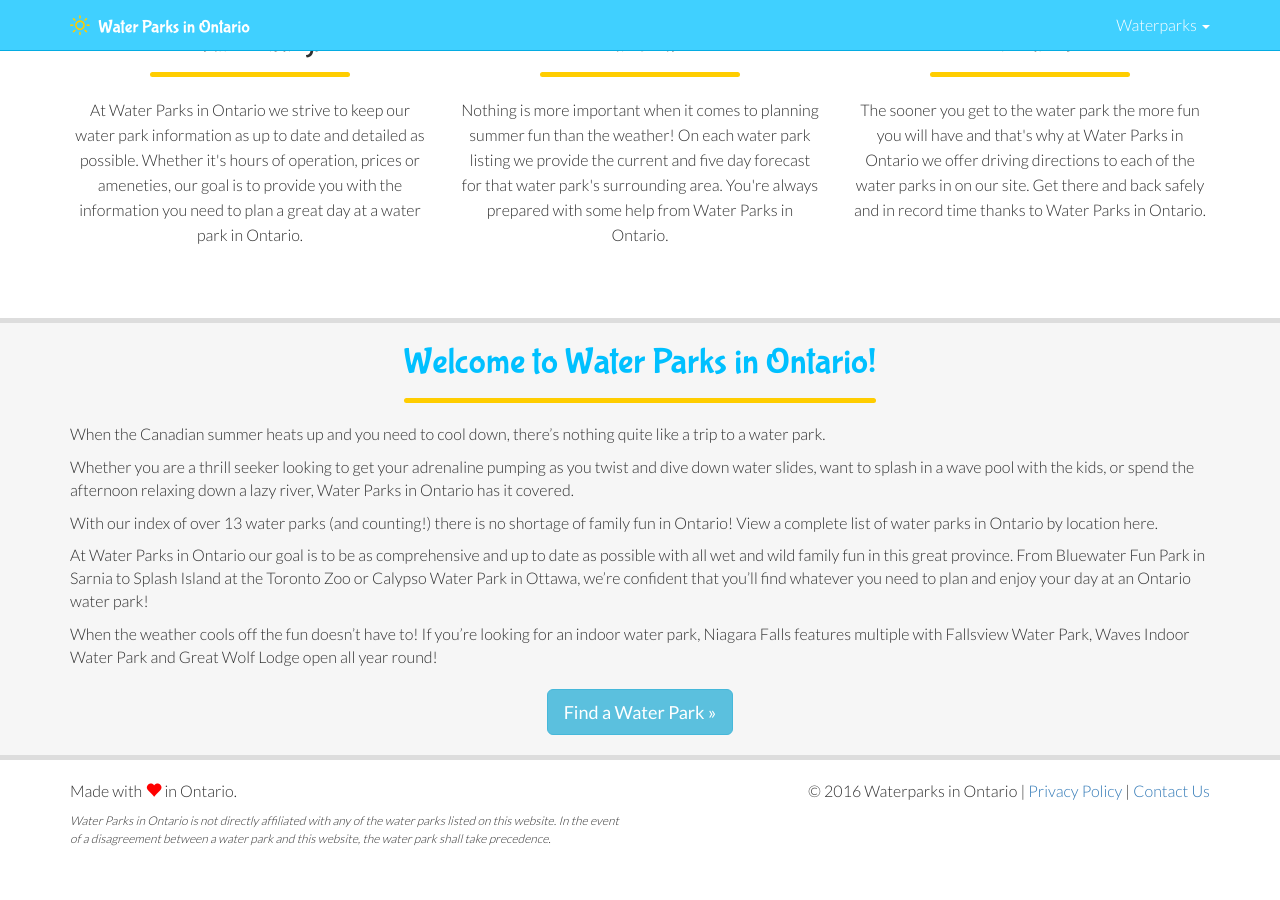
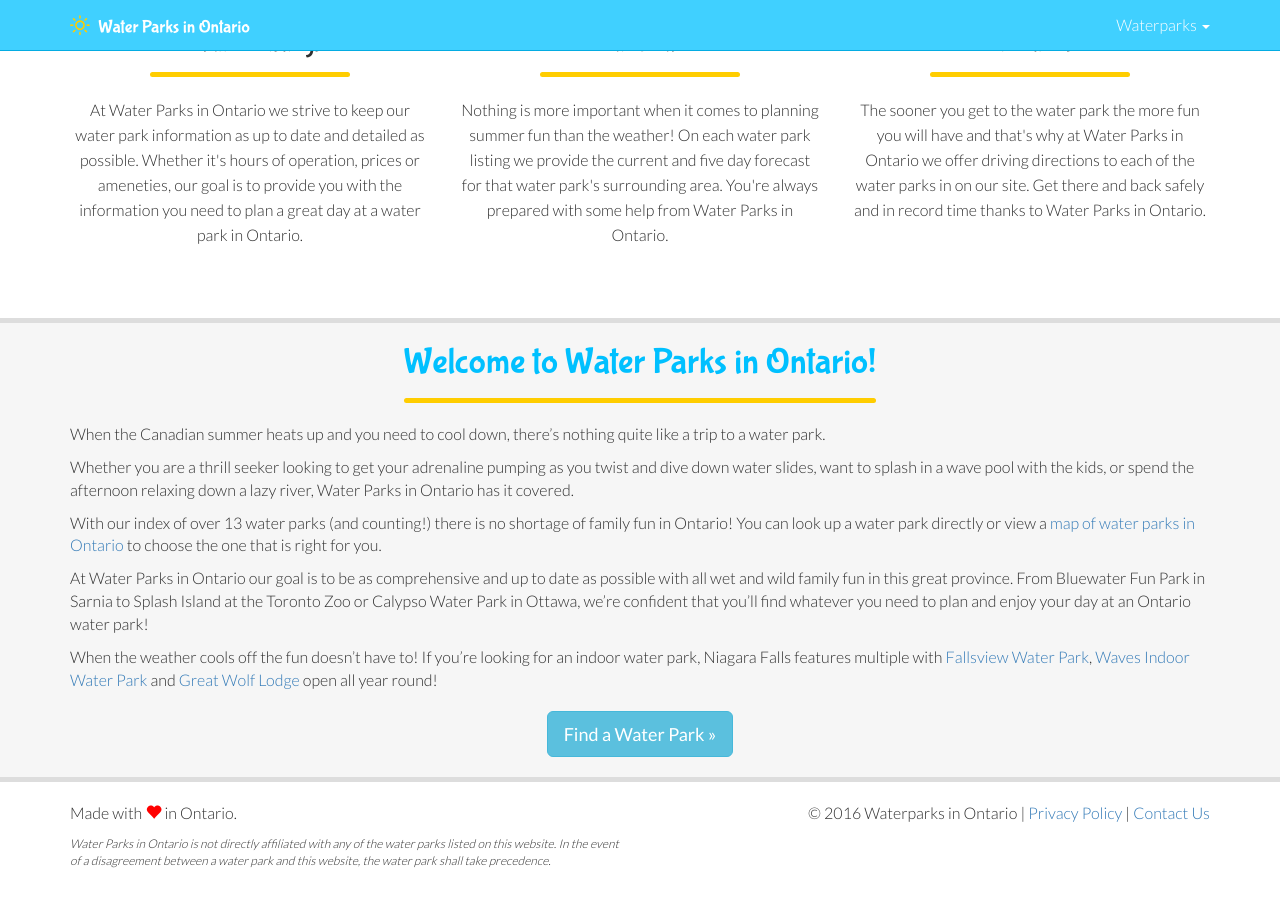
Before and after one commit to adampetrie/waterparks-ohio, a Jekyll site: the page built from index.html, in a window 1280 px wide and 900 px high, scrolled down 685 px. Built offline with Jekyll 4.4.1, drawn with Linux system fonts in a browser that asks for light colours; nearby versions of some CDN libraries; before the commit the page ends 1562 px from its top, so only the background shows below that.

Commit message:
Add links to homepage.

```diff
--- a/index.html
+++ b/index.html
@@ -26,8 +26,8 @@
 
 Whether you are a thrill seeker looking to get your adrenaline pumping as you twist and dive down water slides, want to splash in a wave pool with the kids, or spend the afternoon relaxing down a lazy river, Water Parks in Ontario has it covered.
 
-With our index of over 13 water parks (and counting!) there is no shortage of family fun in Ontario!  View a complete list of water parks in Ontario by location here.
+With our index of over 13 water parks (and counting!) there is no shortage of family fun in Ontario!  You can look up a water park directly or view a [map of water parks in Ontario](/water-parks) to choose the one that is right for you.
 
 At Water Parks in Ontario our goal is to be as comprehensive and up to date as possible with all wet and wild family fun in this great province. From Bluewater Fun Park in Sarnia to Splash Island at the Toronto Zoo or Calypso Water Park in Ottawa, we’re confident that you’ll find whatever you need to plan and enjoy your day at an Ontario water park!
 
-When the weather cools off the fun doesn’t have to! If you’re looking for an indoor water park, Niagara Falls features multiple with Fallsview Water Park, Waves Indoor Water Park and Great Wolf Lodge open all year round!
+When the weather cools off the fun doesn’t have to! If you’re looking for an indoor water park, Niagara Falls features multiple with [Fallsview Water Park](/water-parks/fallsview-indoor-water-park), [Waves Indoor Water Park](/water-parks/waves-indoor-water-park) and [Great Wolf Lodge](/water-parks/great-wolf-lodge) open all year round!
```
